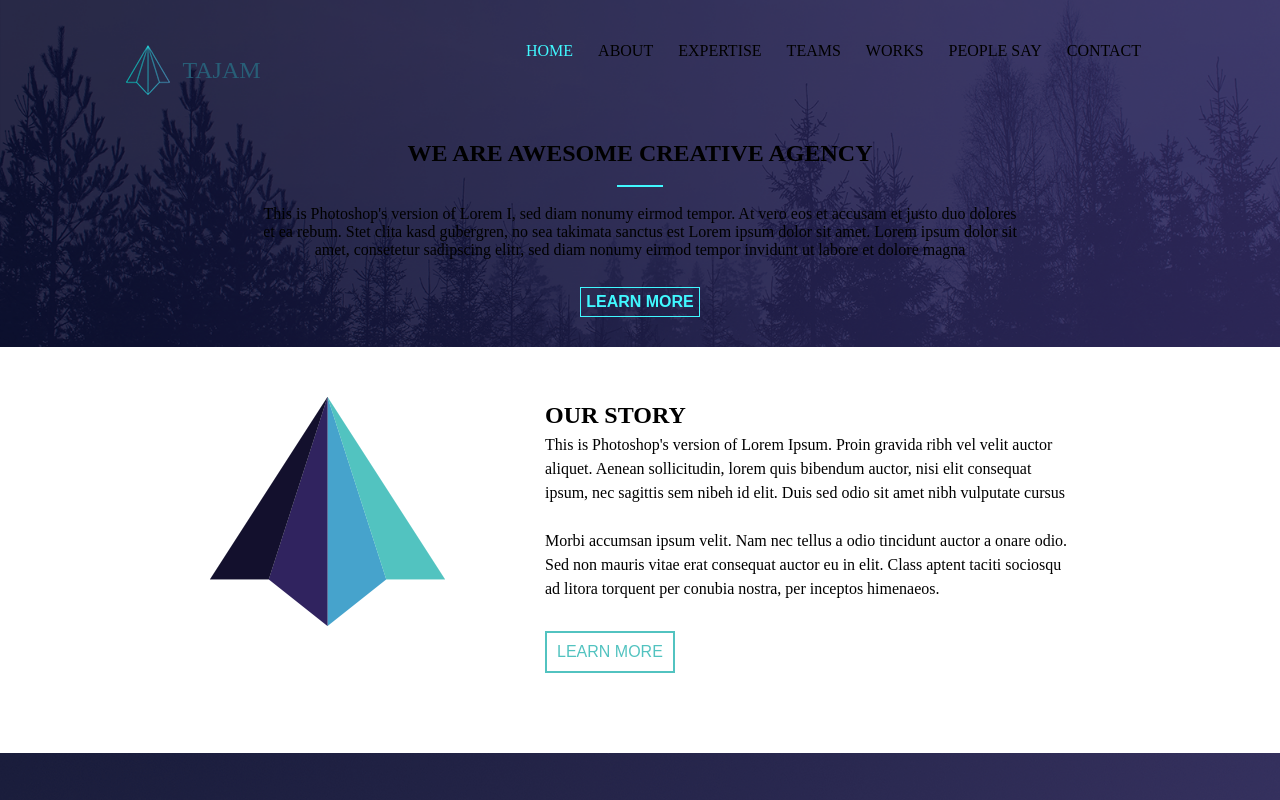
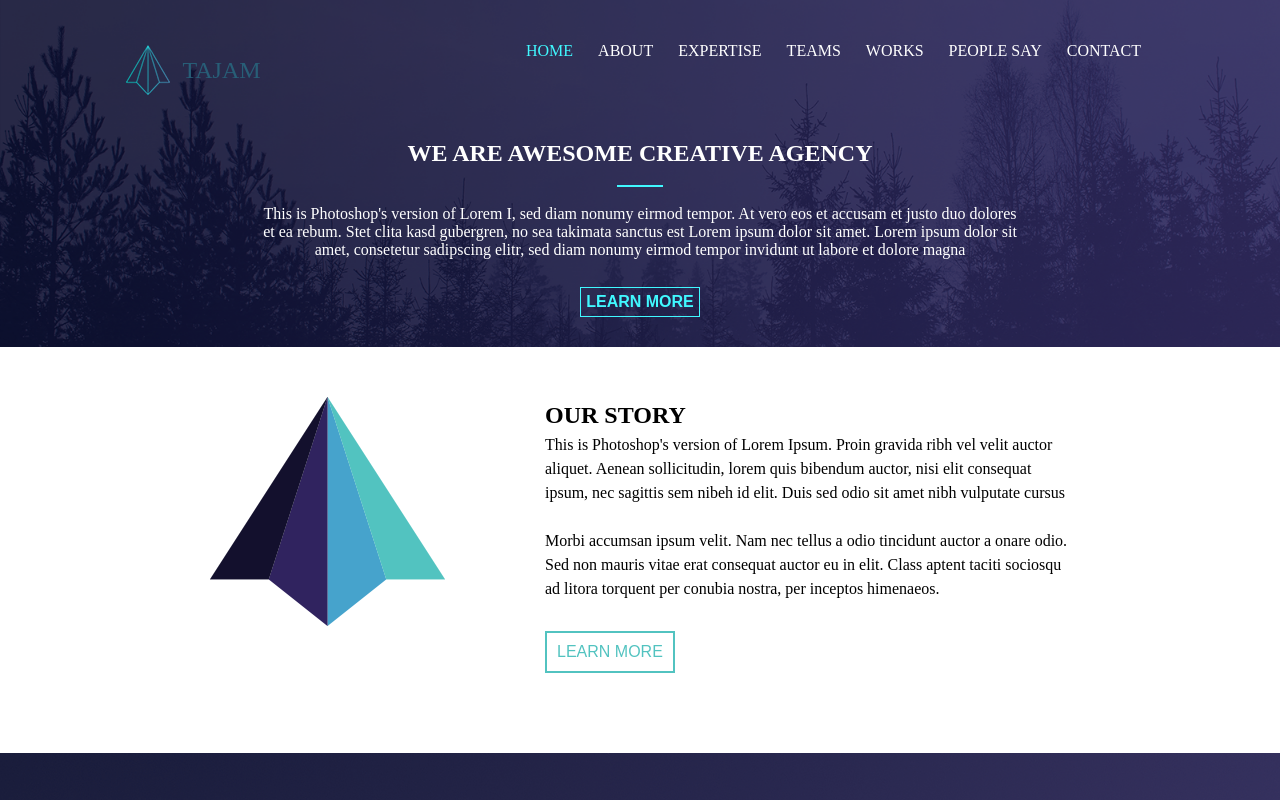
Before and after one commit to Lukileila/group2_hungry_tigers, a plain HTML site: page index.html in a window 1280 px wide. Shown: the top 800 px of the page. Drawn offline with Linux system fonts and the light colour scheme.

Commit message:
changed text color to white

```diff
--- a/style.css
+++ b/style.css
@@ -71,17 +71,15 @@ margin-left:25%;
 
 .r-first-container {
     background:center/cover no-repeat url(./img/bgk-header.png) ;
+    color: white;
 }
 
 main {
-    /*max-width: 960px;*/
     margin: auto;
     line-height: 1.5;
 }
 
 h1, h2{
-    /*font-family: ;
-    font-size: 1.5em;*/
     text-transform: uppercase;
 }
 
@@ -186,12 +184,9 @@ button:hover {
 
 
 .first-container {
-    background:center/cover no-repeat url(./img/bgk-header.png) ;
-
+    background:center/cover no-repeat url(./img/bgk-header.png);
     color: white;
     height:65vh;
-
-
 }
 
 .r-logo {
@@ -200,21 +195,18 @@ button:hover {
     align-items: center;
     flex-wrap: wrap;
 
-
 }
 
 #r-logo {
     display: flex;
     justify-content: center;
     align-items: center;
-
     }
 
 #tajam{
     color:#285E77;
     font-weight: 100;
     margin-left: 0.5em;
-
 }
 
 #navbar{
```
